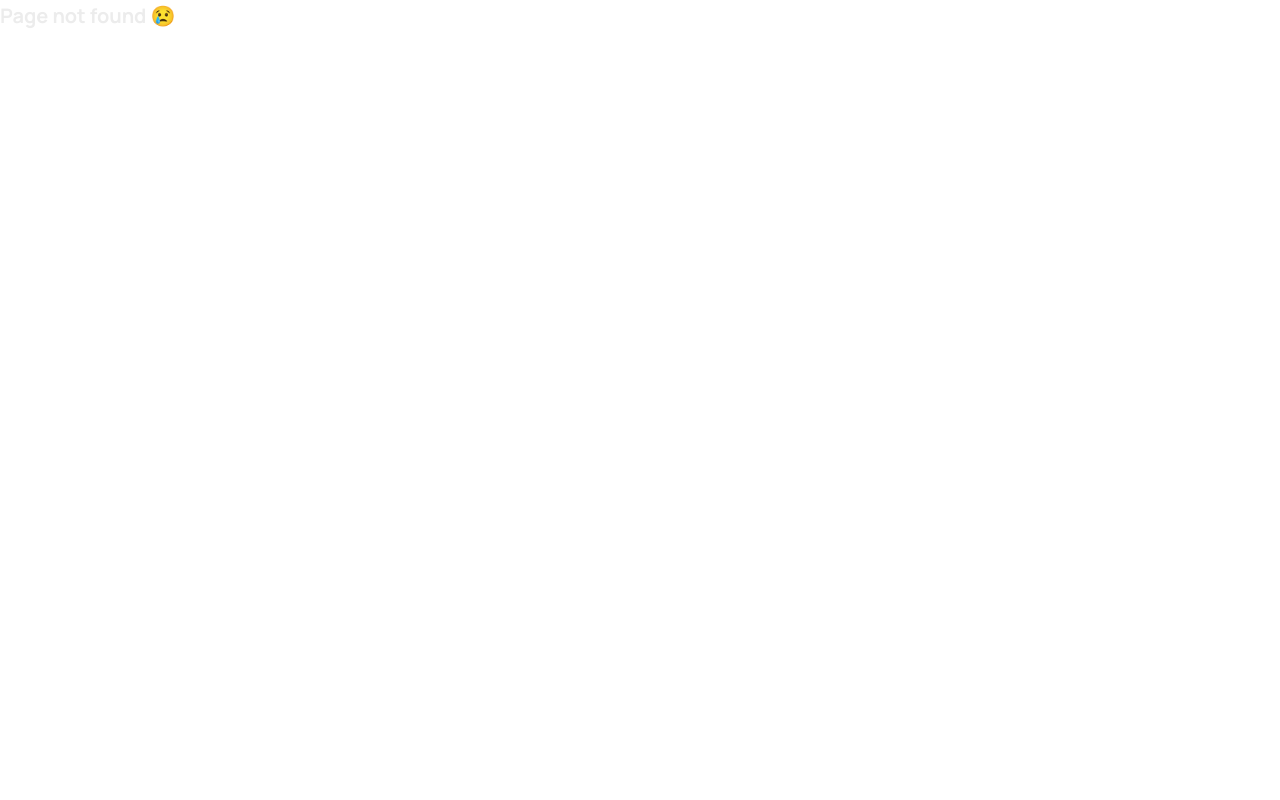
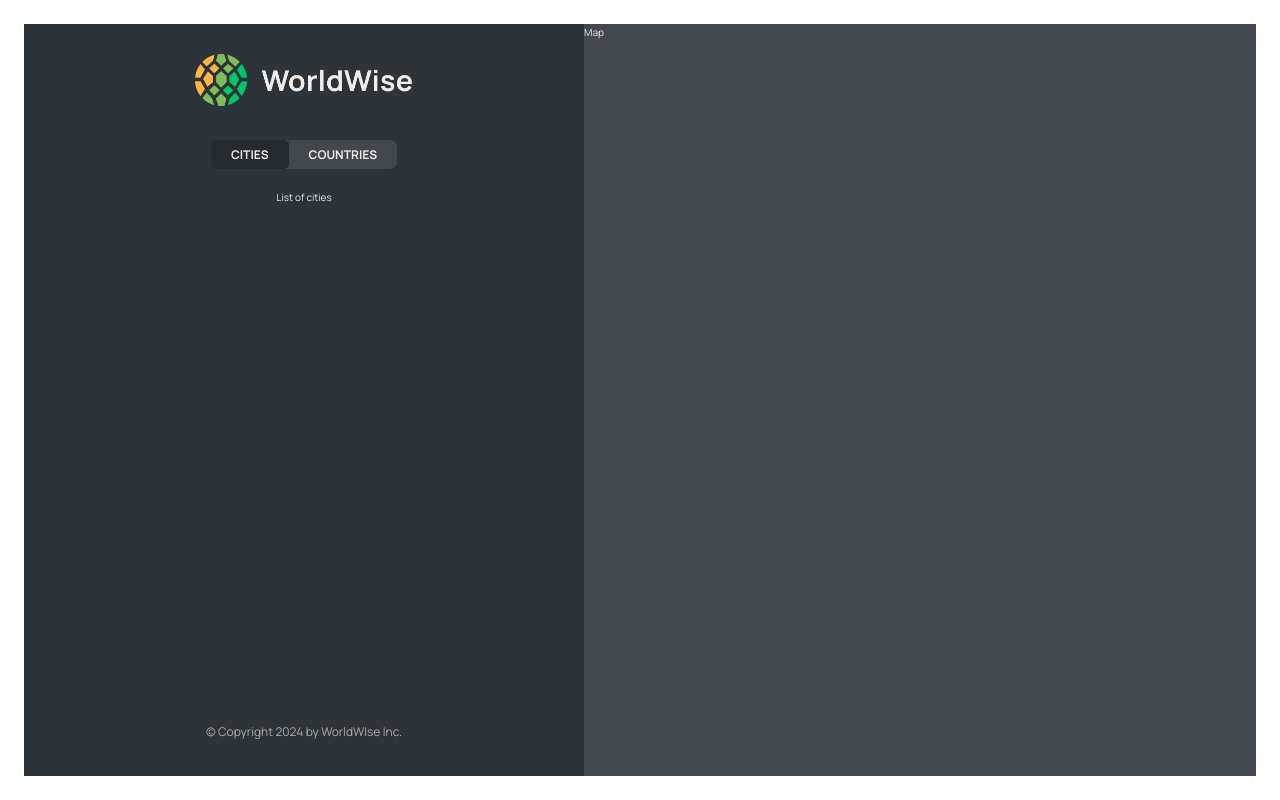
Before and after one commit to Martin-Andreev-288/J_Sch_ReactProjects, a React (Vite) app in the folder 11-worldwise/: page /app/cities in a window 1280 px wide. Before the commit this address had no page. Built offline with nearby package versions, Linux system fonts and the light colour scheme.

Commit message:
212 nested routes and index route

```diff
--- a/11-worldwise/src/App.jsx
+++ b/11-worldwise/src/App.jsx
@@ -6,15 +6,21 @@ import Login from "./pages/Login";
 import AppLayout from './pages/AppLayout';
 import PageNotFound from "./pages/PageNotFound";
 // !!!!!!!!!!!!! Tr da pasvame elementite taka <Homepage />, a ne samo Homepage, za da mozhe da podavame props
+// index e za neshto, koeto iskame da se pokazva by default
 function App() {
   return (
     <BrowserRouter>
       <Routes>
-        <Route path="/" element={<Homepage />} />
+        <Route index element={<Homepage />} />
         <Route path="product" element={<Product />} />
         <Route path="pricing" element={<Pricing />} />
         <Route path="login" element={<Login />} />
-        <Route path="app" element={<AppLayout />} />
+        <Route path="app" element={<AppLayout />}>
+          <Route index element={<p>List of cities</p>} />
+          <Route path="cities" element={<p>List of cities</p>} />
+          <Route path="countries" element={<p>Countries</p>} />
+          <Route path="form" element={<p>Form</p>} />
+        </Route>
         <Route path="*" element={<PageNotFound />} />
       </Routes>
     </BrowserRouter>
--- a/11-worldwise/src/components/AppNav.jsx
+++ b/11-worldwise/src/components/AppNav.jsx
@@ -1,7 +1,22 @@
+import { NavLink } from "react-router-dom";
 import styles from "./AppNav.module.css";
 
 function AppNav() {
-    return <nav className={styles.nav}>App navigation</nav>;
+    // kak da switchvame mezhdu nestnati elementi (za da ne pishem gore v bara, za da otidem na koyto iskame)
+    // react sam razbira koy element e izbraniq (tova inache e podobno na butoni i ppc dosega go pravihme s
+    // useState)
+    return (
+        <nav className={styles.nav}>
+            <ul>
+                <li>
+                    <NavLink to="cities">Cities</NavLink>
+                </li>
+                <li>
+                    <NavLink to="countries">Countries</NavLink>
+                </li>
+            </ul>
+        </nav>
+    );
 }
 
 export default AppNav
--- a/11-worldwise/src/components/Sidebar.jsx
+++ b/11-worldwise/src/components/Sidebar.jsx
@@ -1,3 +1,4 @@
+import { Outlet } from 'react-router-dom';
 import AppNav from './AppNav';
 import Logo from './Logo';
 import styles from "./Sidebar.module.css";
@@ -7,8 +8,8 @@ function Sidebar() {
         <div className={styles.sidebar}>
             <Logo />
             <AppNav />
-
-            <p>List of cities</p>
+            {/* v tova Outlet sa pytishtata, tova e podobno na children props-ovete */}
+            <Outlet />
 
             <footer className={styles.footer}>
                 <p className={styles.copyright}>
```
